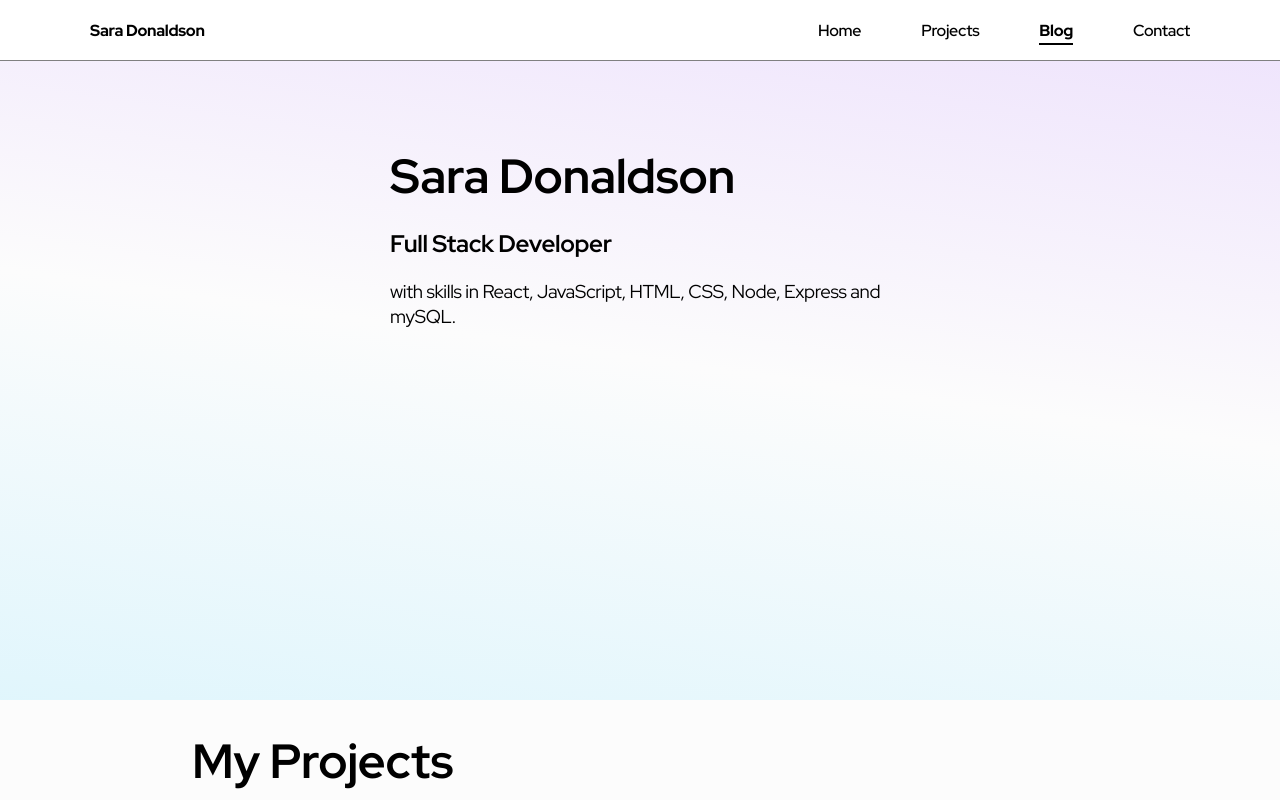
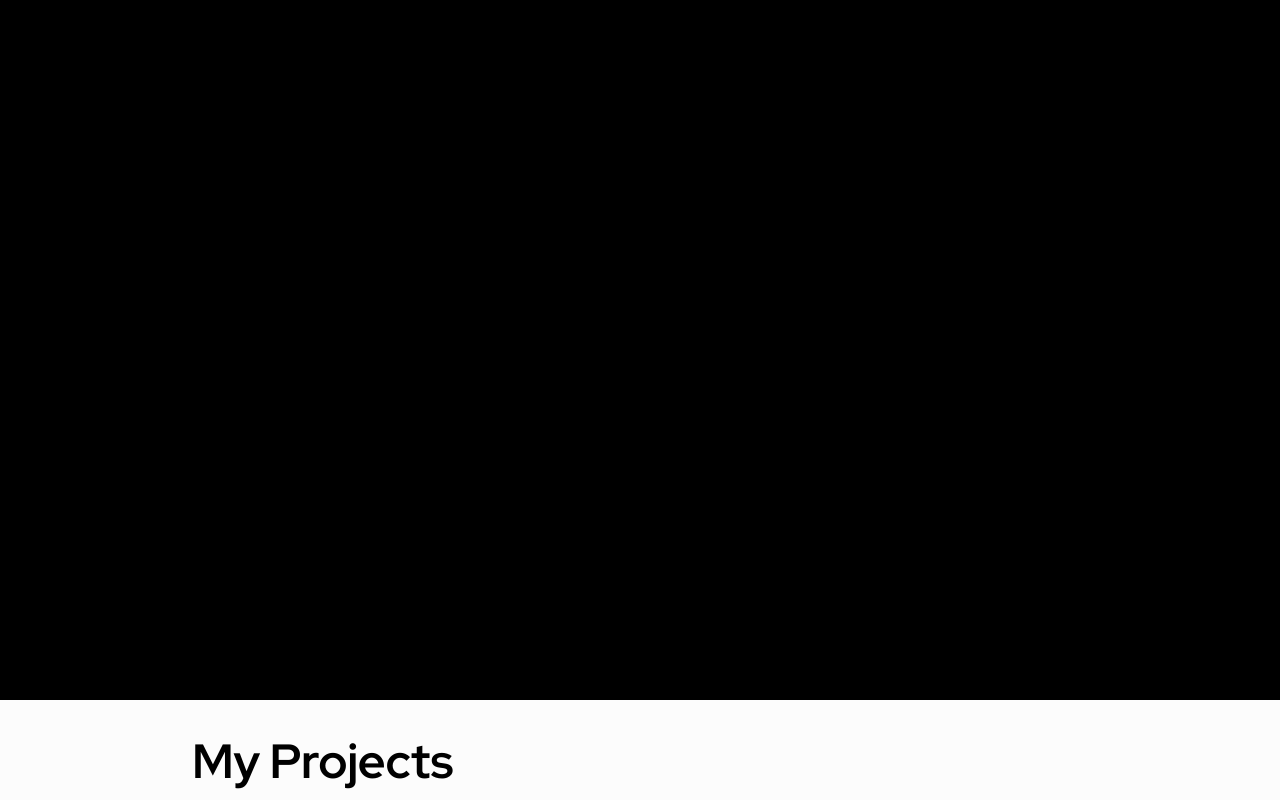
Before and after one commit to SaraDonaldson/portfolio-app-two, a React (Create React App) app: page /blog in a window 1280 px wide. Shown: the top 800 px of the page. Built offline with nearby package versions, Linux system fonts and the light colour scheme.

Commit message:
setup footer

```diff
--- a/src/App.js
+++ b/src/App.js
@@ -3,6 +3,7 @@
 import About from './Components/About.jsx';
 import './App.css';
 import ProjectsSummary from './Components/ProjectsSummary.jsx';
+import Footer from './Components/Footer.jsx';
 
 function App() {
   return (
@@ -12,6 +13,7 @@
        <Navbar />
        <About link='/'/>
        <ProjectsSummary/>
+       <Footer/>
        </div>
     </BrowserRouter>
 
--- /dev/null
+++ b/src/Components/Footer.jsx
@@ -0,0 +1,21 @@
+import React from 'react';
+import './footer.css'
+
+function Footer() {
+  return (
+    <div className='Footer'>Footer
+        <div className='footer-content'>
+
+
+
+
+         </div>
+
+
+
+
+    </div>
+  )
+}
+
+export default Footer
--- /dev/null
+++ b/src/Components/footer.css
@@ -0,0 +1,30 @@
+*{
+    bottom: 0;
+    left: 0;
+    right: 0;
+}
+
+.Footer{
+    margin: 0;
+    padding: 0;
+    width:100vw;
+    height: auto;
+    box-sizing: border-box;
+    position: absolute;
+    bottom: 0;
+    left: 0;
+    right: 0;
+    padding-top: 40px;
+    background-color: black;
+    color: white;
+    height: 100rem;
+
+}
+
+.footer-content{
+    display: flex;
+    align-items: center;
+    justify-content: center;
+    flex-direction: column;
+    text-align: center;
+}
```
